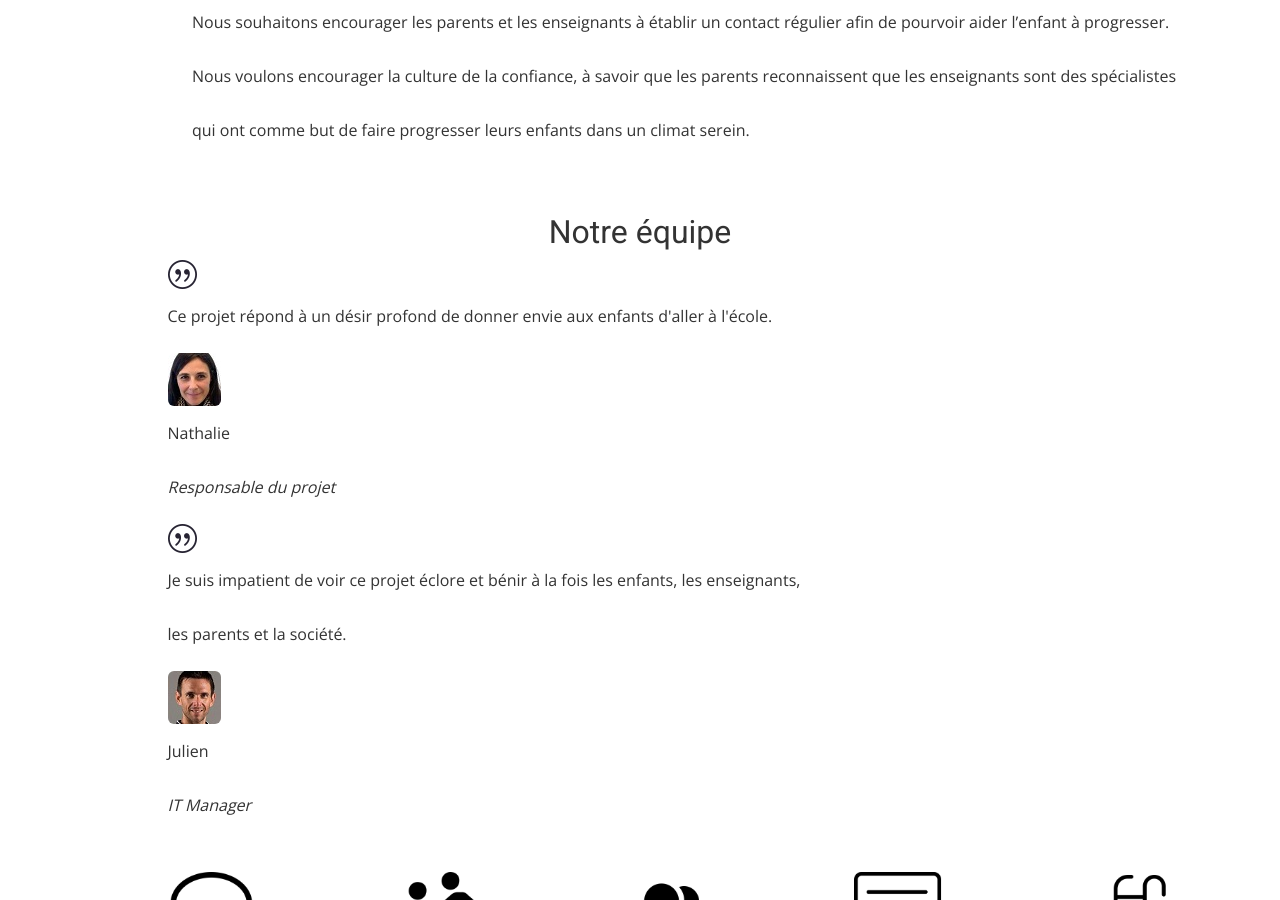
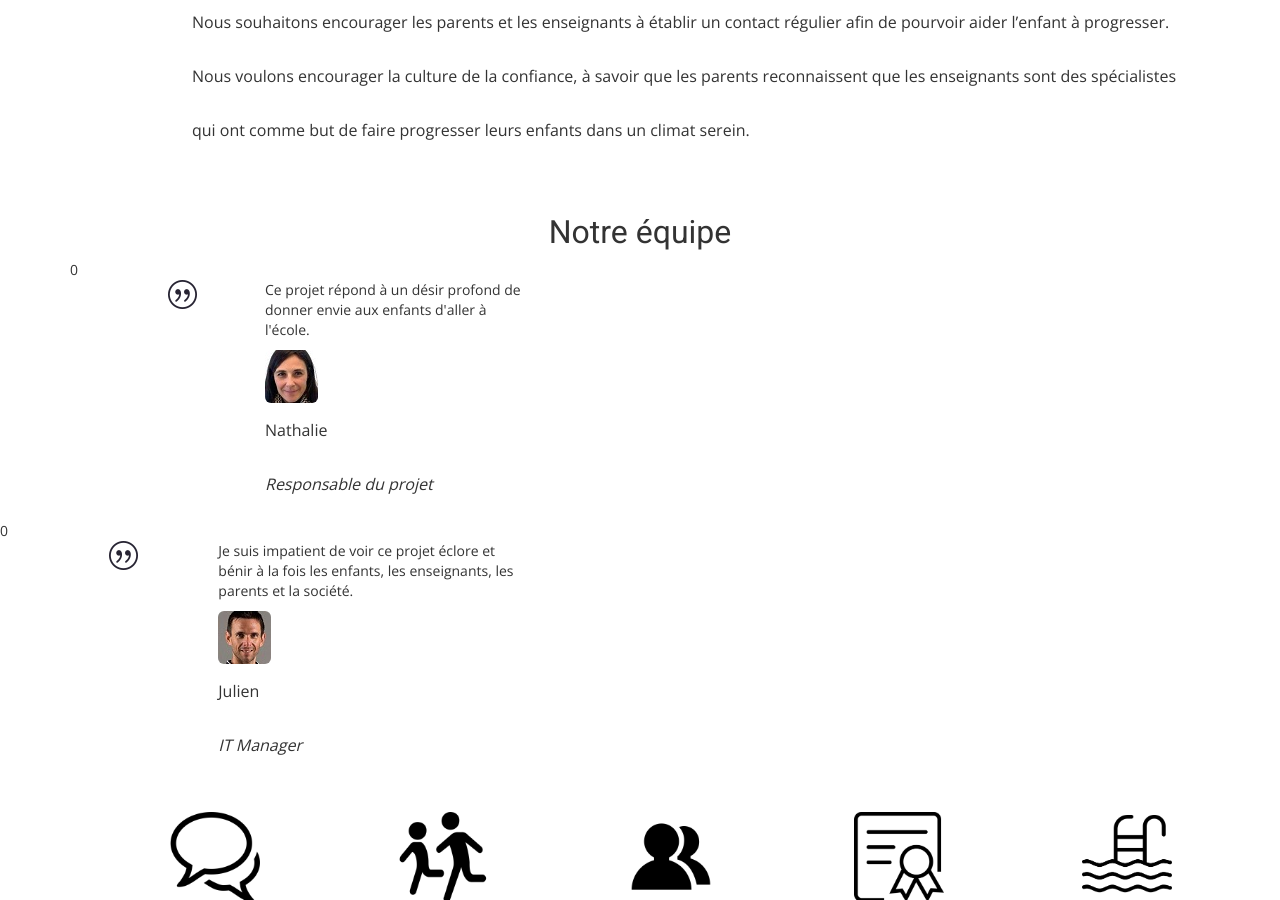
Before and after one commit to midjoule/lifeschool, a Jekyll site: the page built from index.html, in a window 1280 px wide and 900 px high, scrolled down 9344 px. Built offline with Jekyll 4.4.1, drawn with Linux system fonts in a browser that asks for light colours; nearby versions of some CDN libraries; some web fonts are replaced.

Commit message:
Update index.html

```diff
--- a/index.html
+++ b/index.html
@@ -206,11 +206,13 @@
     </div>
     {% assign i = 0 %}
     {% for tm in site.data.team %}
+   {{ i | modulo:2 }}
     {% if i | modulo:2 == 0 %}
     <div class="row">
-      <div class="col-md-7 col-md-offset-1 col-xs-12">
-        <div class="pull-left">
-          <img src="img/cotation.png" alt="quotation"  class="img-responsive">
+      <div class="col-md-1 col-md-offset-1 col-xs-12">
+        <img src="img/cotation.png" alt="quotation"  class="img-responsive">
+      </div>
+      <div class="col-md-3"
           <p>{{ tm.testimonial }}</p>
           <div class="user">
             <img src="{{ tm.image }}" class="img-rounded" alt="{{ tm.name }}">
```
